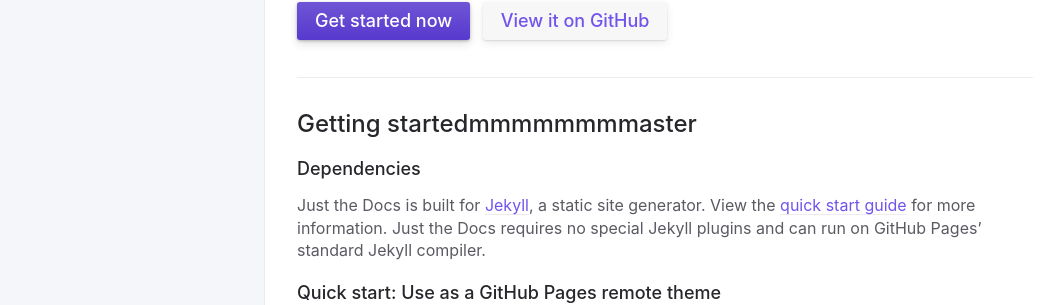
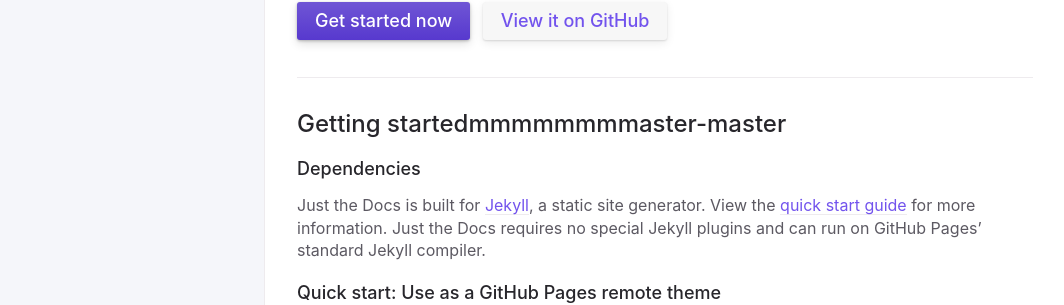
Before and after one commit to exopal/exopal.github.io, a Jekyll site: the page built from index.md, in a window 1280 px wide. Shown: the part 366-671 px from the top of the page, without its empty margins (91-1155 px from the left). Built offline with Jekyll 4.4.1, drawn with Linux system fonts in a browser that asks for light colours.

Commit message:
feat: check branch

```diff
--- a/index.md
+++ b/index.md
@@ -16,7 +16,7 @@ Just the Docs gives your documentation a jumpstart with a responsive Jekyll them
 
 ---
 
-## Getting startedmmmmmmmmaster
+## Getting startedmmmmmmmmaster-master
 
 ### Dependencies
 
```
